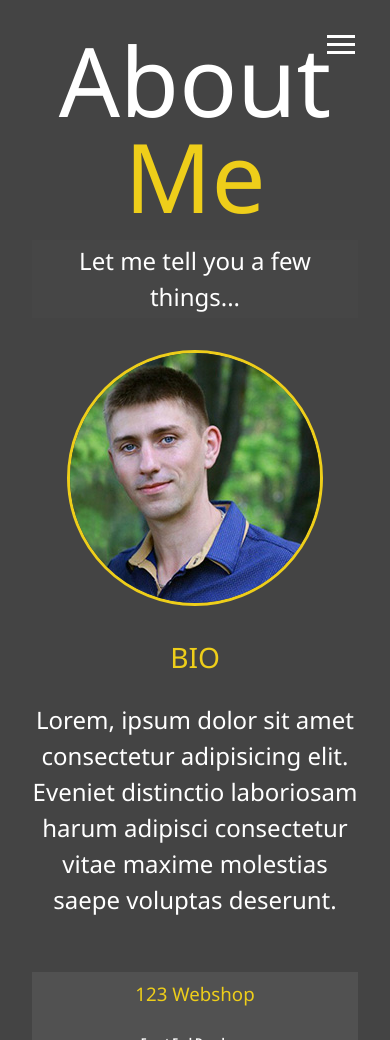
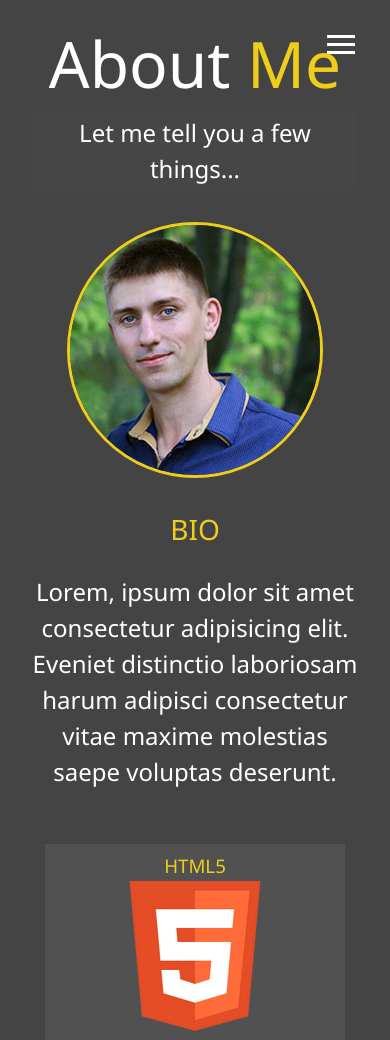
Before and after one commit to VitalijIT/my_portfolio, a website: page dist/about.html in a window 390 px wide. Shown: the top 1040 px of the page. Drawn offline with Linux system fonts and the light colour scheme.

Commit message:
create skills cards and update grid for it,  fix margins paddings and text size for small screens

```diff
--- a/scss/_config.scss
+++ b/scss/_config.scss
@@ -58,12 +58,18 @@ $background-opacity: 0.9;
 }
 
 @mixin mediaXl {
-    @media screen and (min-width: 1171px) {
+    @media screen and (min-width: 1171px) and (max-width: 1440px) {
         @content;
     }
 }
 
 @mixin mediaXXL {
+    @media screen and (min-width: 1441px) and (max-width: 1920px){
+        @content
+    }
+}
+
+@mixin mediaUltra {
     @media screen and (min-width: 2000px) {
         @content;
     }
--- a/scss/_mobile.scss
+++ b/scss/_mobile.scss
@@ -1,13 +1,28 @@
 // Widescreens
-@include mediaXXL {
+@include mediaUltra {
     .menu-btn {
         right: calc((100% - 1990px)/2);
     }
 }
 
+@include mediaXXL {
+    .about-info {
+        grid-template-areas:
+                'bioimage bio bio bio'
+                'job1 job2 job3 job4'
+                'job5 job6 . .';
+
+        grid-template-columns: repeat(4, 1fr);
+    }
+}
+
 @include mediaXl {
-    .projects {
-        grid-template-columns: repeat(4, 1fr);
+    .about-info {
+        grid-template-areas:
+                'bioimage bio bio'
+                'job1 job2 job3'
+                'job4 job5 job6';
+        grid-template-columns: repeat(3, 1fr);
     }
 }
 
@@ -16,7 +31,14 @@
     .projects {
         grid-template-columns: repeat(3, 1fr);
     }
-
+    .about-info {
+        grid-template-areas:
+                'bioimage bio'
+                'job1 job2 '
+                'job3 job4'
+                'job5 job6';
+        grid-template-columns: repeat(2, 1fr);
+    }
 }
 
 // Tablets & Small Laptops
@@ -65,7 +87,10 @@
         'bio'
         'job1'
         'job2'
-        'job3';
+        'job3'
+        'job4'
+        'job5'
+        'job6';
 
         grid-template-columns: 1fr;
     }
@@ -89,9 +114,12 @@
     }
 
     .boxes {
-
         div{
             font-size: 1.5rem;
+            padding: 0.5rem 1rem;
         }
     }
+    h1.lg-heading {
+        font-size: 4rem;
+    }
 }
--- a/scss/main.scss
+++ b/scss/main.scss
@@ -80,9 +80,10 @@ main {
     display: grid;
     grid-gap: 30px;
     grid-template-areas:
-    'bioimage bio bio'
-    'job1 job2 job3';
-    grid-template-columns: repeat(3, 1fr);
+    'bioimage bio bio bio .'
+    'job1 job2 job3 job4 job5'
+    'job6 . . . .';
+    grid-template-columns: repeat(5, 1fr);
 
     .bio-image {
         grid-area: bioimage;
@@ -105,11 +106,26 @@ main {
     .job-3 {
         grid-area: job3
     }
+    .job-4 {
+        grid-area: job4
+    }
+    .job-5 {
+        grid-area: job5
+    }
+    .job-6 {
+        grid-area: job6
+    }
+
 
     .job {
         background: lighten($primary-color, 5);
         padding: 0.5rem;
         border-bottom: 5px solid $secondary-color;
+        width: 300px;
+        margin: 0 auto;
+        &__header {
+            text-align: center;
+        }
     }
 }
 
@@ -117,7 +133,7 @@ main {
 .projects {
     display: grid;
     grid-gap: 0.7rem;
-    grid-template-columns: repeat(3, 1fr);
+    grid-template-columns: repeat(4, 1fr);
 
     img {
         width: 100%;
```
Also changed, not shown: dist/about.html, dist/css/main.css, dist/img/technologies/angular-150.png (added), dist/img/technologies/css-150.png (added), dist/img/technologies/git-150.png (added), dist/img/technologies/html-150.png (added), dist/img/technologies/js-150.png (added), dist/img/technologies/sass-150.png (added).
